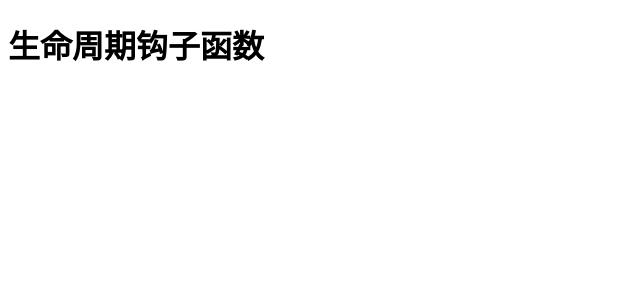
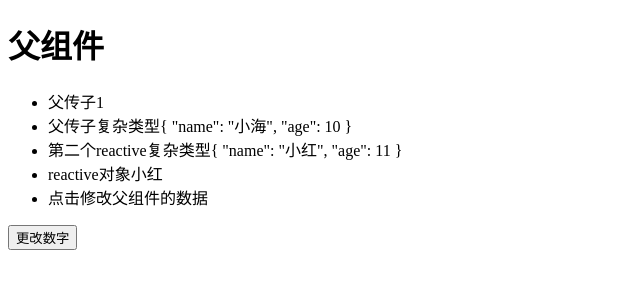
Before and after one commit to jialiangzai/vue3_exercise, a Vue app: page /#/ in a window 1280 px wide. Before the commit this address had no page. Shown: the top 300 px of the page, without its empty margins (0-640 px from the left). Built offline with nearby package versions, Linux system fonts and the light colour scheme.

Commit message:
vue3组件通信

```diff
--- a/src/main.js
+++ b/src/main.js
@@ -5,7 +5,8 @@ import { createApp } from 'vue'
 // import Refs from './views/ref函数.vue'
 // import Compute from '@/views/computed.函数.vue'
 // import Watch from './views/watch函数.vue'
-import Hook from '@/views/生命周期钩子函数.vue'
+// import Hook from '@/views/生命周期钩子函数.vue'
+import Parent from '@/views/parent.vue'
 import router from './router'
 import store from './store'
 
@@ -16,4 +17,5 @@ import store from './store'
 // createApp(Refs).use(store).use(router).mount('#app')
 // createApp(Compute).use(store).use(router).mount('#app')
 // createApp(Watch).use(store).use(router).mount('#app')
-createApp(Hook).use(store).use(router).mount('#app')
+// createApp(Hook).use(store).use(router).mount('#app')
+createApp(Parent).use(store).use(router).mount('#app')
--- /dev/null
+++ b/src/views/components/children.vue
@@ -0,0 +1,58 @@
+<template>
+  <div>
+    <ul>
+      <li>父传子{{ num }}</li>
+      <li>父传子复杂类型{{ obj }}</li>
+      <li>第二个reactive复杂类型{{ obj2 }}</li>
+      <li>reactive对象{{ obj2.name }}</li>
+      <li @click="change">点击修改父组件的数据</li>
+    </ul>
+  </div>
+</template>
+
+<script>
+// import {ref} from 'vue'
+export default {
+  // v2的写法
+  props: {
+    num: {
+      type: Number,
+      default: 0
+    },
+    obj: {
+      type: Object,
+      default: () => ({})
+    },
+    obj2: {
+      type: Object,
+      default: () => ({})
+    }
+  },
+  setup (props, { emit }) {
+    // props为一个对象，内部包含了父组件传递过来的所有prop数据
+    // v2获取props就是this. ===》现在在同一作用域下不用this而是通过setup第一个参数props拿
+    console.log('vue3中父传子', props.num, props)
+    console.log('vue3中父传子', props.obj, props)
+    console.log('vue3中父传子', props.obj2.name)
+    /**
+     * attrs: Proxy
+      emit: (event, ...args) => instance.emit(event, ...args)
+      expose: exposed => {…}
+      slots: Proxy
+      * 经过打印发现是一个对象 暴露了一个对象 其中attrs、插槽是proxy对象===》实现代理响应式操作 还有熟悉的emit是一个函数子传父
+     */
+    console.log('vue3中的第二个参数', emit)
+    // v2中子传父通过emit和局部修改(复杂类型，简单类型只能emit)
+    const change = () => {
+      // Unexpected mutation of "num" prop.山寨版的虽然能改但是eslint会警告，只要不改地址的原则下可以练习但不推荐
+      // props.num.value++
+      // 正规军 利用setup的第二个参数去子传父emit===>随机加一个数
+      emit('change-obj', Math.floor(Math.random() * 100 + 1))
+    }
+    return { change }
+  }
+}
+</script>
+
+<style lang="scss" scoped>
+</style>
--- /dev/null
+++ b/src/views/parent.vue
@@ -0,0 +1,29 @@
+<template>
+  <div>
+    <h1>父组件</h1>
+    <Child :num="num" :obj="obj" :obj2="obj2" @change-obj="rand"></Child>
+    <button @click="num++">更改数字</button>
+  </div>
+</template>
+
+<script>
+import Child from '@/views/components/children.vue'
+import { ref, reactive } from 'vue'
+export default {
+  components: {
+    Child
+  },
+  setup () {
+    const num = ref(1)
+    const obj = ref({ name: '小海', age: 10 })
+    const obj2 = reactive({ name: '小红', age: 11 })
+    const rand = (n) => {
+      obj2.age += n
+    }
+    return { num, obj, obj2, rand }
+  }
+}
+</script>
+
+<style lang="scss" scoped>
+</style>
```
